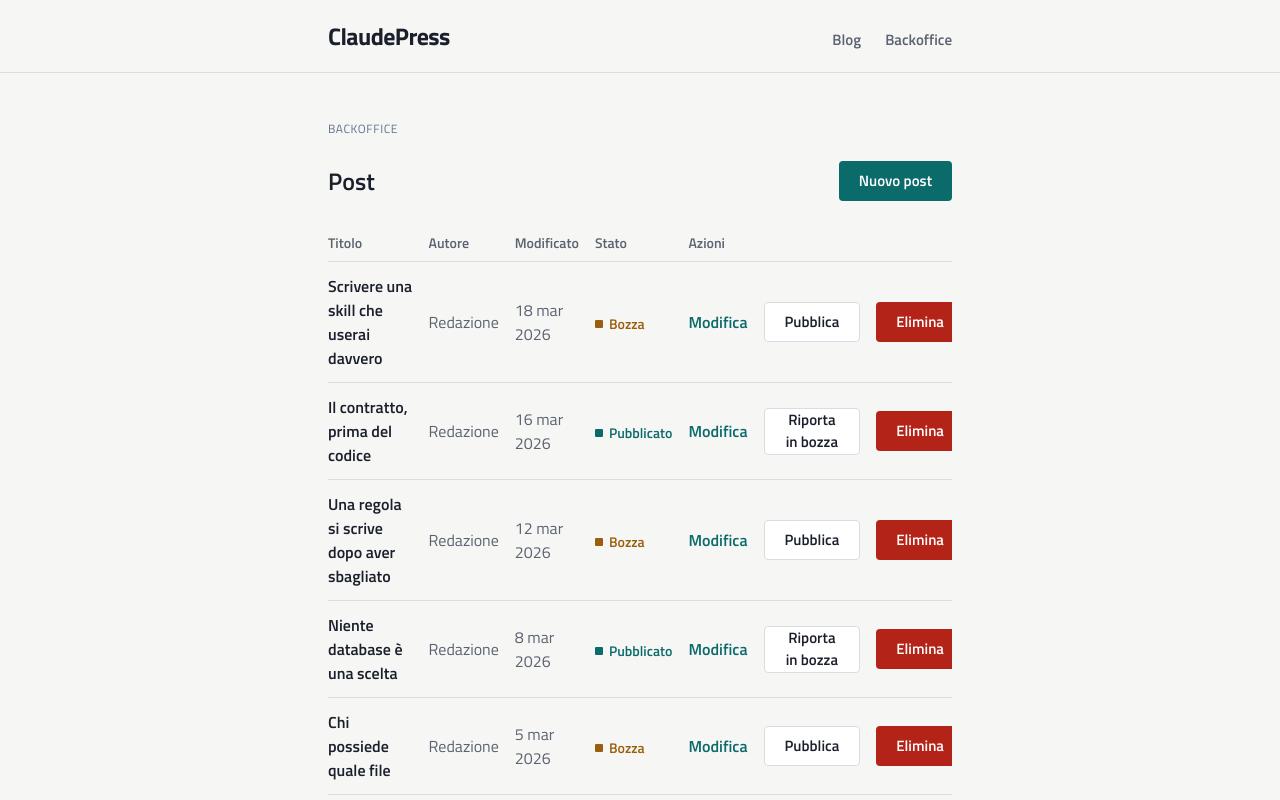
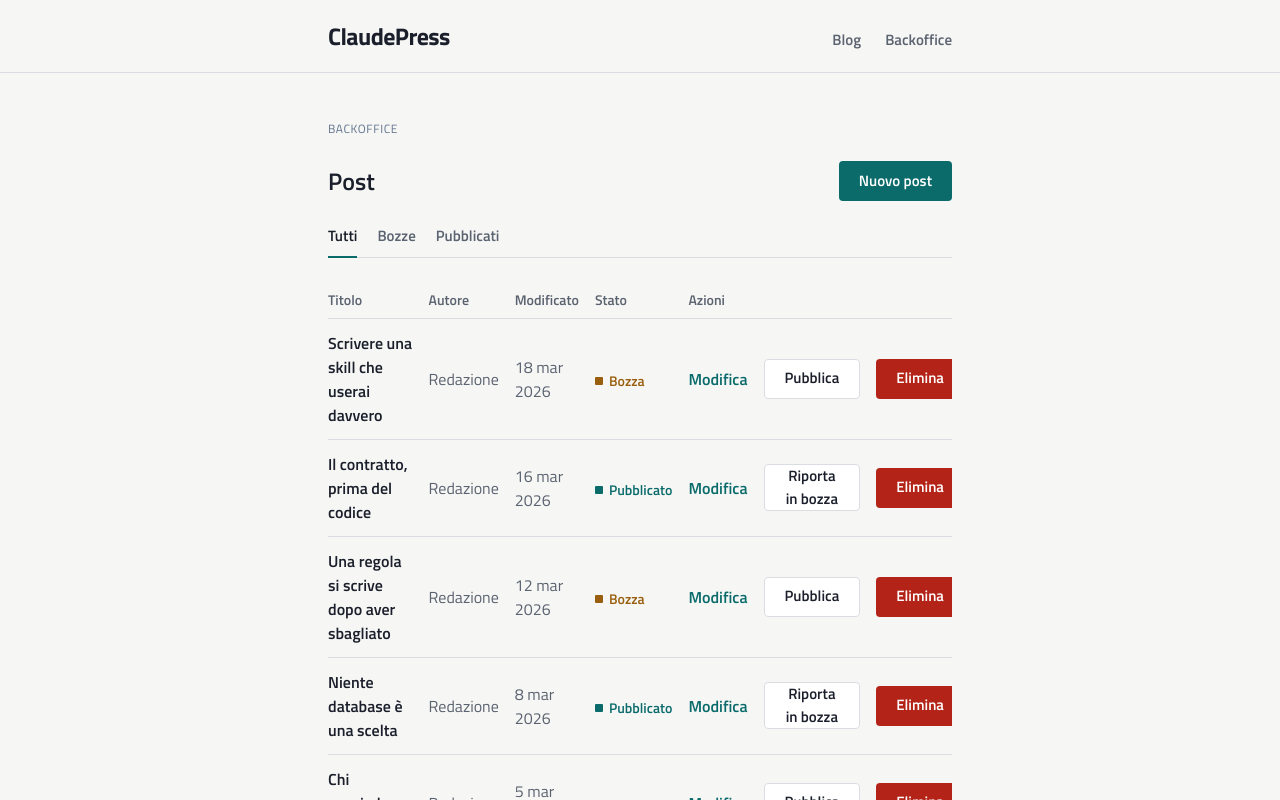
Before and after one commit to GBS06083-Carlo/claudepress-team-1, a Next.js app: page /admin/posts in a window 1280 px wide. Shown: the top 800 px of the page. Built offline with nearby package versions, Linux system fonts and the light colour scheme.

Commit message:
feat: filter admin posts by status with tab links

```diff
--- a/src/app/admin/posts/page.tsx
+++ b/src/app/admin/posts/page.tsx
@@ -1,11 +1,28 @@
 import Link from "next/link";
-import { API_ROUTES, ROUTES, apiUrl, type Post } from "@/contracts/blog";
+import {
+  API_ROUTES,
+  POST_STATUSES,
+  ROUTES,
+  apiUrl,
+  type Post,
+  type PostStatus,
+} from "@/contracts/blog";
 import { EmptyState } from "@/components/ui/EmptyState";
 import { StatusBadge } from "@/components/ui/StatusBadge";
 import { DeletePostButton } from "@/app/admin/posts/_list/DeletePostButton";
 import { StatusToggle } from "@/app/admin/posts/_list/StatusToggle";
 
 const dateFormat = new Intl.DateTimeFormat("it-IT", { dateStyle: "medium" });
+
+const FILTERS: { label: string; status?: PostStatus }[] = [
+  { label: "Tutti" },
+  { label: "Bozze", status: "draft" },
+  { label: "Pubblicati", status: "published" },
+];
+
+function parseStatus(value: string | string[] | undefined): PostStatus | undefined {
+  return POST_STATUSES.find((status) => status === value);
+}
 
 async function loadPosts(): Promise<Post[] | null> {
   const res = await fetch(apiUrl(API_ROUTES.posts), { cache: "no-store" }).catch(() => null);
@@ -15,8 +32,14 @@ async function loadPosts(): Promise<Post[] | null> {
   return posts.sort((a, b) => b.updatedAt.localeCompare(a.updatedAt));
 }
 
-export default async function AdminPostsPage() {
-  const posts = await loadPosts();
+export default async function AdminPostsPage({
+  searchParams,
+}: {
+  searchParams: Promise<{ [key: string]: string | string[] | undefined }>;
+}) {
+  const activeStatus = parseStatus((await searchParams).status);
+  const allPosts = await loadPosts();
+  const posts = activeStatus ? allPosts?.filter((p) => p.status === activeStatus) : allPosts;
 
   if (!posts) {
     return (
@@ -39,10 +62,34 @@ export default async function AdminPostsPage() {
         </Link>
       </div>
 
+      <nav aria-label="Filtra per stato" className="mb-6 flex gap-5 border-b border-rule">
+        {FILTERS.map(({ label, status }) => {
+          const active = status === activeStatus;
+          return (
+            <Link
+              key={label}
+              href={status ? `${ROUTES.adminPosts}?status=${status}` : ROUTES.adminPosts}
+              aria-current={active ? "page" : undefined}
+              className={`-mb-px border-b-2 pb-2 text-[0.9375rem] font-semibold ${
+                active
+                  ? "border-accent text-ink"
+                  : "border-transparent text-muted hover:text-ink"
+              }`}
+            >
+              {label}
+            </Link>
+          );
+        })}
+      </nav>
+
       {posts.length === 0 ? (
         <EmptyState
           title="Nessun post"
-          description="Non c'è ancora niente da mostrare. Crea il primo post con «Nuovo post»."
+          description={
+            activeStatus
+              ? "Nessun post corrisponde a questo filtro."
+              : "Non c'è ancora niente da mostrare. Crea il primo post con «Nuovo post»."
+          }
         />
       ) : (
         <div className="overflow-x-auto">
```
